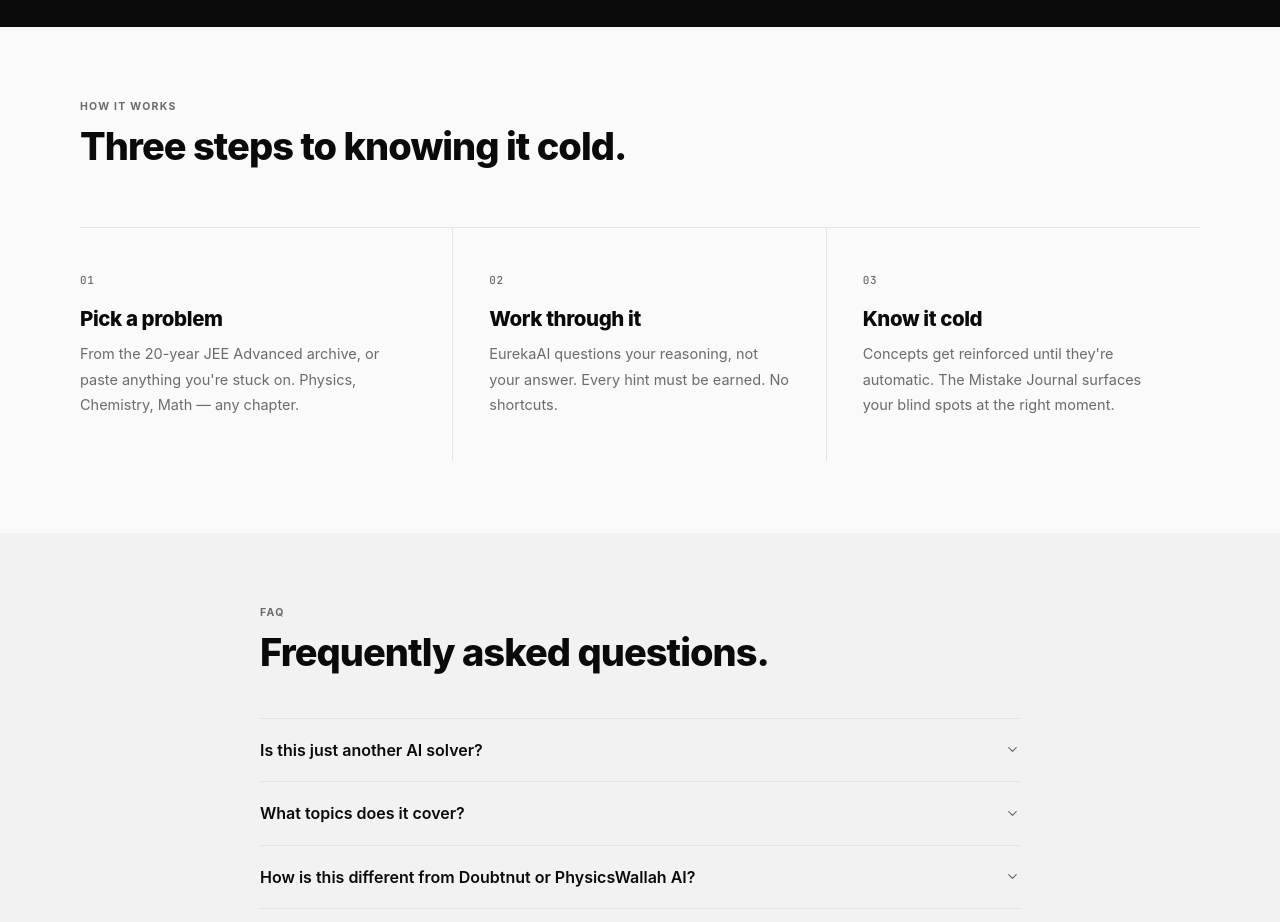
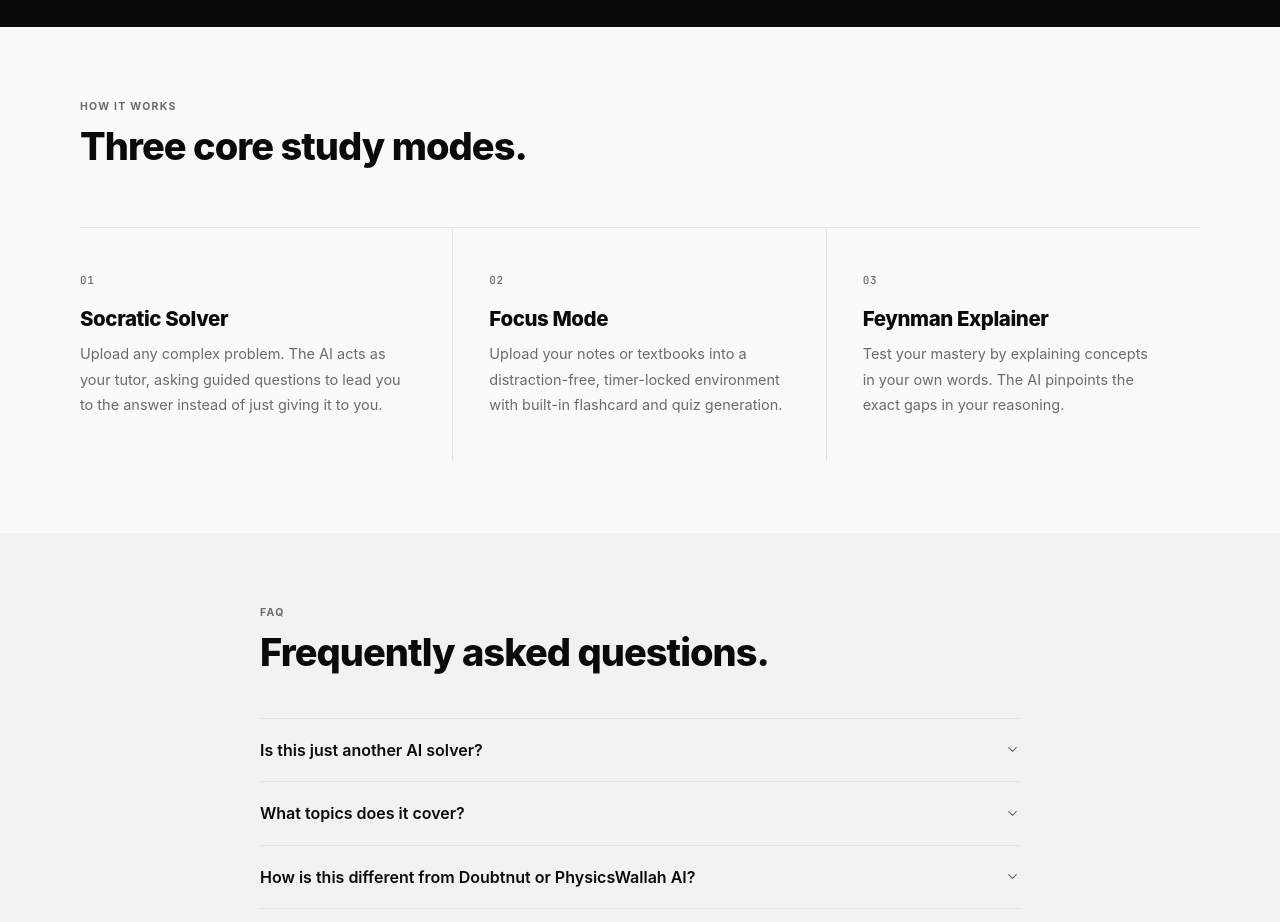
Before and after one commit to srin1k3th/eurekaAI, a Next.js app: page / in a window 1280 px wide. Shown: the part 2420-3342 px from the top of the page. Built offline with nearby package versions, Linux system fonts and the light colour scheme.

Commit message:
feat: Rework How It Works section to highlight the three core study modes

```diff
--- a/src/app/page.jsx
+++ b/src/app/page.jsx
@@ -254,9 +254,9 @@
 ];
 
 const steps = [
-  { n: "01", title: "Pick a problem", body: "From the 20-year JEE Advanced archive, or paste anything you're stuck on. Physics, Chemistry, Math — any chapter." },
-  { n: "02", title: "Work through it", body: "EurekaAI questions your reasoning, not your answer. Every hint must be earned. No shortcuts." },
-  { n: "03", title: "Know it cold", body: "Concepts get reinforced until they're automatic. The Mistake Journal surfaces your blind spots at the right moment." },
+  { n: "01", title: "Socratic Solver", body: "Upload any complex problem. The AI acts as your tutor, asking guided questions to lead you to the answer instead of just giving it to you." },
+  { n: "02", title: "Focus Mode", body: "Upload your notes or textbooks into a distraction-free, timer-locked environment with built-in flashcard and quiz generation." },
+  { n: "03", title: "Feynman Explainer", body: "Test your mastery by explaining concepts in your own words. The AI pinpoints the exact gaps in your reasoning." },
 ];
 
 // ─── Main ─────────────────────────────────────────────────────────────────────
@@ -600,7 +600,7 @@
           <div className="reveal" style={{ marginBottom: 60 }}>
             <p style={{ fontSize: 10.5, fontWeight: 700, letterSpacing: "0.12em", textTransform: "uppercase", color: T.muted, marginBottom: 10, fontFamily: INTER }}>How it works</p>
             <h2 style={{ fontFamily: INTER, fontSize: "clamp(24px, 3vw, 38px)", fontWeight: 800, letterSpacing: "-0.025em", lineHeight: 1.12, color: T.text }}>
-              Three steps to knowing it cold.
+              Three core study modes.
             </h2>
           </div>
 
```
